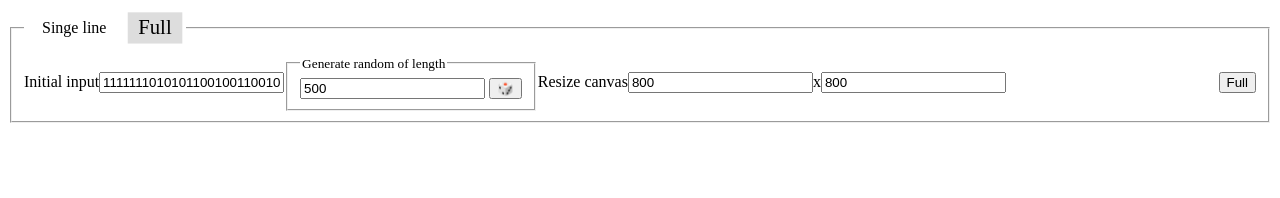
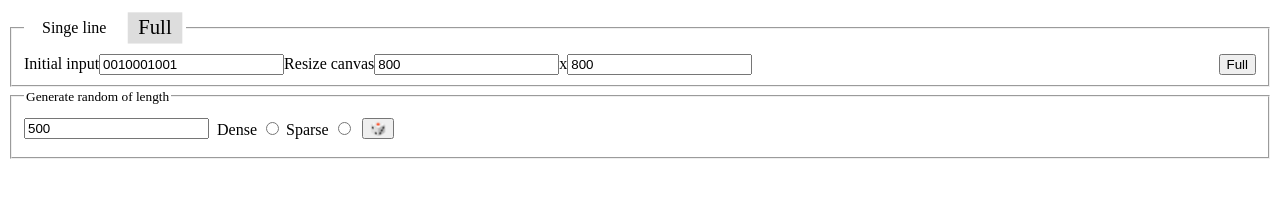
Before and after one commit to maheshbansod/ca-rule-110, a plain HTML site: page index.html in a window 1280 px wide. Both pictures are taken after a click on the button "Randomize input". Drawn offline with Linux system fonts and the light colour scheme.

Commit message:
sparse random generation option

```diff
--- a/index.html
+++ b/index.html
@@ -15,13 +15,6 @@
         </legend>
         <label for="input">Initial input</label>
         <input type="text" id="input" value="0010001001" pattern="[01]+" required />
-        <fieldset>
-          <legend>
-            <small>Generate random of length</small>
-          </legend>
-          <input type="number" value="500" id="randomizer-input" placeholder="Input length e.g. 50" required/>
-          <button type="button" id="randomize-input-btn" title="Randomize input">🎲</button>
-        </fieldset>
         <div class="container" data-light-switch-show-if="animMode.singleLine">
           <label for="speed">Speed</label>
           <input type="range" id="speed" min="0" max="1000" value="500" />
@@ -38,6 +31,20 @@
         <button type="submit" id="ca-animate-single-line-btn" data-light-switch-show-if="animMode.singleLine" class="end-btn">
           Animate Single line
         </button>
+      </fieldset>
+
+      <fieldset class="container">
+        <legend>
+          <small>Generate random of length</small>
+        </legend>
+        <input type="number" value="500" id="randomizer-input" placeholder="Input length e.g. 50" required/>
+        <div class="p-1">
+          <label for="randomizer-is-sparse-dense">Dense</label>
+          <input type="radio" id="randomizer-is-sparse-dense" name="randomizer-is-sparse" value="dense" selected />
+          <label for="randomizer-is-sparse-sparse">Sparse</label>
+          <input type="radio" id="randomizer-is-sparse-sparse" name="randomizer-is-sparse" value="sparse" />
+        </div>
+        <button type="button" id="randomize-input-btn" title="Randomize input">🎲</button>
       </fieldset>
     </form>
   </div>
@@ -58,6 +65,10 @@
     display: flex;
     align-items:center;
   }
+  .p-1 {
+    margin: 0.25rem;
+    padding: 0.25rem;
+  }
 </style>
 
 <script src="./index.js" type="module"></script>
--- a/index.js
+++ b/index.js
@@ -38,7 +38,8 @@ const randomizerButton =  /** @type {HTMLButtonElement} */ (document.getElementB
 randomizerButton.addEventListener('click', e => {
   e.preventDefault();
   const inputLen =  /** @type {HTMLInputElement} */(document.getElementById('randomizer-input')).valueAsNumber;
-  const s = generateBinaryString(inputLen);
+  const isSparse = /** @type {HTMLInputElement} */(document.querySelector('input[name="randomizer-is-sparse"]:checked')).value === "sparse";
+  const s = generateBinaryString(inputLen, isSparse);
    /** @type {HTMLInputElement} */(document.getElementById('input')).value = s;
 });
 
@@ -170,14 +171,21 @@ function iterationStep(timestamp) {
 
 /**
  * @param {number} n
- * */
-function generateBinaryString(n) {
+ * @param {boolean} isSparse
+ */
+function generateBinaryString(n, isSparse) {
   if (n <= 0) {
     return "";
   }
   let result = "";
   for (let i = 0; i < n; i++) {
-    result += Math.round(Math.random());
+    if (isSparse) {
+      result += Math.round(Math.random() * 4) === 0 ? "1" : "0"; // ~20% chance of being 1
+    } else {
+      result += Math.round(Math.random());
+    }
   }
+  const oneCount = result.split('').map(Number).reduce((acc, current) => acc + current, 0);
+  console.log("number of 1s", oneCount, " / ", n, " i.e. ", oneCount / n);
   return result;
 }
```
